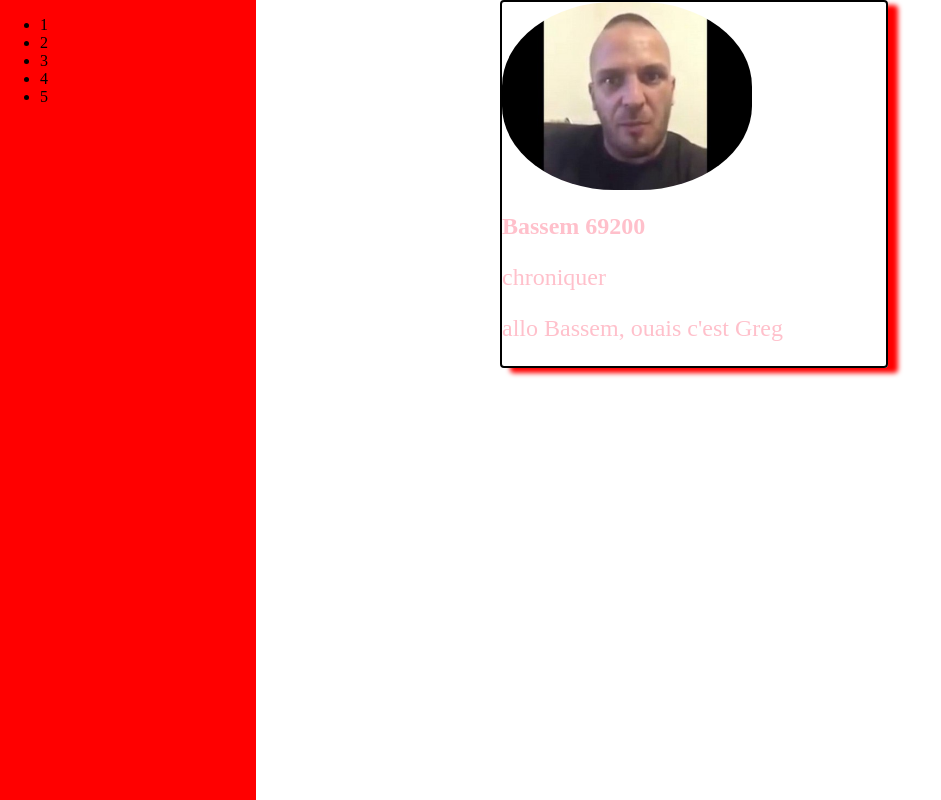
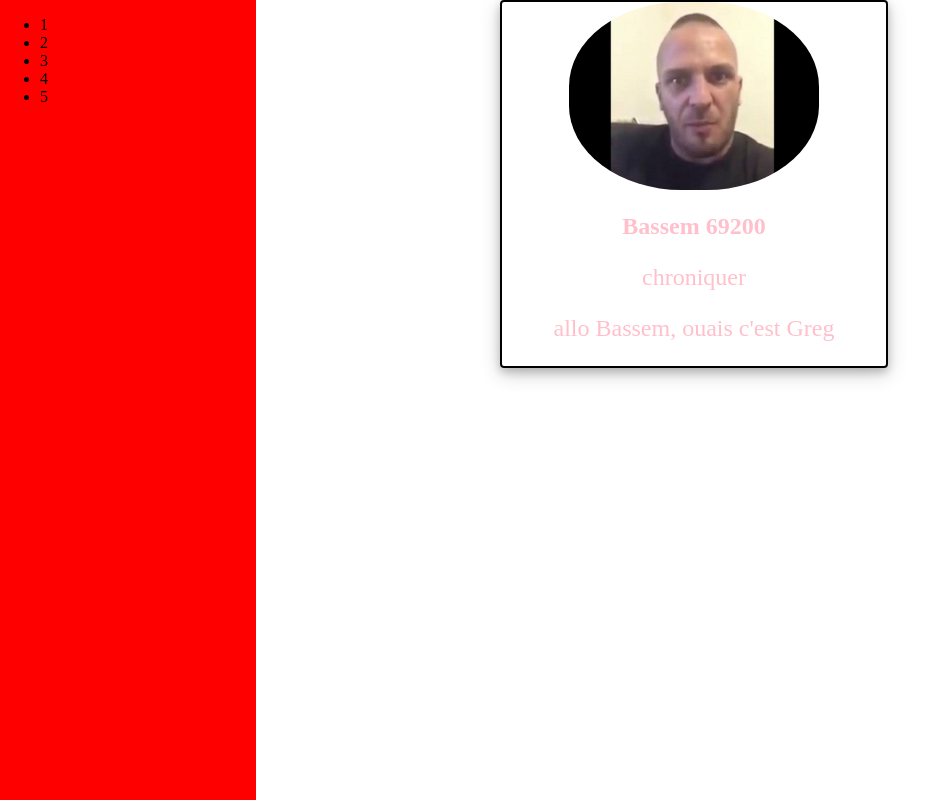
Before and after one commit to ethanhykon/TP_HTML, a plain HTML site: page index.html in a window 1280 px wide. Shown: the whole page, without its empty margins (0-941 px from the left). Drawn offline with Linux system fonts and the light colour scheme.

Commit message:
leziziathierry

```diff
--- a/css/style.css
+++ b/css/style.css
@@ -45,7 +45,9 @@
     border-radius: 4px;
     border-style: solid;
     border-width: 2px;
-    box-shadow: 10px 5px 5px red;
+    box-shadow: 0 4px 8px 0 rgba(0, 0, 0, 0.2), 0 6px 20px 0 rgba(0, 0, 0, 0.19);
+    text-align: center;
+
 
   }
 
```
